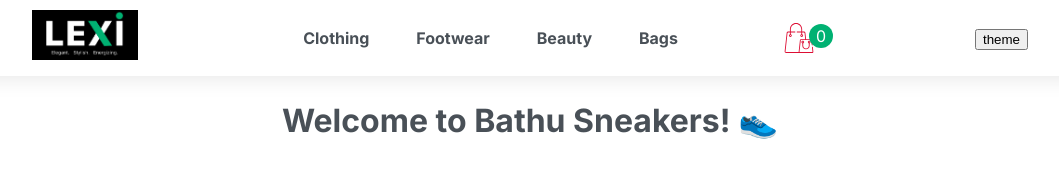
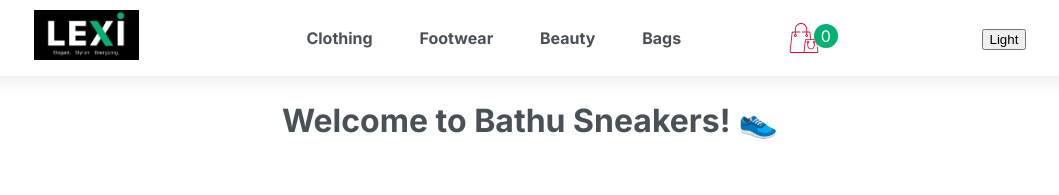
Before and after one commit to domanisamuel/kiatu, a React (Create React App) app: page / in a window 1280 px wide. Shown: the top 195 px of the page, without its empty margins (110-1169 px from the left). Built offline with nearby package versions, Linux system fonts and the light colour scheme.

Commit message:
theme-context

```diff
--- a/src/App.tsx
+++ b/src/App.tsx
@@ -9,8 +9,12 @@ import ErrorPage from './pages/404/ErrorPage';
 import Preloader from './components/preloader/preloader';
 import Navigation from './components/navigation/navigation'
 
+// context
+import { ThemeContext, Theme } from './themes/themeContext'
+
 function App() {
   const [ spinner, setSpinner ] = useState(true); // preloading
+  const [theme, setTheme] = React.useState(Theme.Light); // theme
 
   useEffect(()=> {
     setTimeout(()=> setSpinner(false), 1000); // preloading
@@ -21,15 +25,17 @@ function App() {
   }
   else {
     return (
-      <div className="App">
-        <BrowserRouter>
-          <Navigation/>
+      <ThemeContext.Provider value={{theme, setTheme}}>
+        <div className='app'>
+          <BrowserRouter>
+            <Navigation/>
             <Switch>
               <Route path='/' exact component={HomePage}/>
               <Route component={ErrorPage}/>
             </Switch>
           </BrowserRouter>
-      </div>
+        </div>
+      </ThemeContext.Provider>
     );
   }
 }
--- a/src/components/navigation/navigation.tsx
+++ b/src/components/navigation/navigation.tsx
@@ -7,10 +7,17 @@ import { ReactComponent as MenuIcon } from '../../assets/icons/menu.svg'
 import { ReactComponent as BagIcon } from '../../assets/icons/shopping-bag.svg'
 import CloseIcon from '../../assets/images/close.png'
 
+// themes
+import { useTheme, Theme } from '../../themes/themeContext'
+
 const Navigation: React.FC =()=> {
     const [click, setClick] = useState(false);
     const handleClick = () => setClick(!click);
     const closeMobileMenu = () => setClick(false);
+
+    // themes
+    const { theme, setTheme } = useTheme();
+    console.log(theme);
 
     return (
         <div className="navigation">
@@ -37,7 +44,7 @@ const Navigation: React.FC =()=> {
                     <BagIcon height='30'/><span className='bag-count'>{0}</span>
                 </span>
                 <span>
-                    <button>theme</button>
+                    <button onClick={() => setTheme(Theme.Dark)}>{theme}</button>
                 </span>
                 {/* menu */}
                 <span className="mobile-menu" onClick={handleClick}>
--- /dev/null
+++ b/src/themes/themeContext.ts
@@ -0,0 +1,14 @@
+import { createContext, useContext } from 'react';
+
+export enum Theme {
+    Dark = 'Dark',
+    Light = 'Light',
+}
+
+export type ThemeContextType = {
+    theme: Theme;
+    setTheme: (Theme: Theme) => void;
+}
+
+export const ThemeContext = createContext<ThemeContextType>({ theme: Theme.Dark, setTheme: theme => console.warn('no theme provider')});
+export const useTheme = () => useContext(ThemeContext);
```
Also changed, not shown: src/themes/themes.tsx (added, +14 -0 lines).
